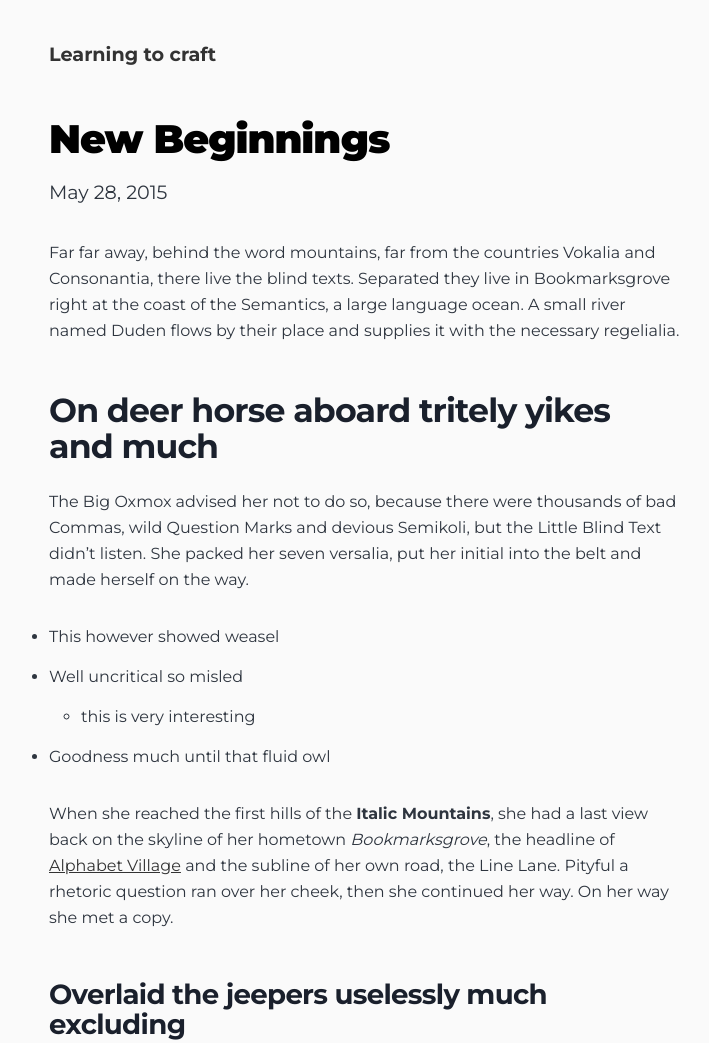
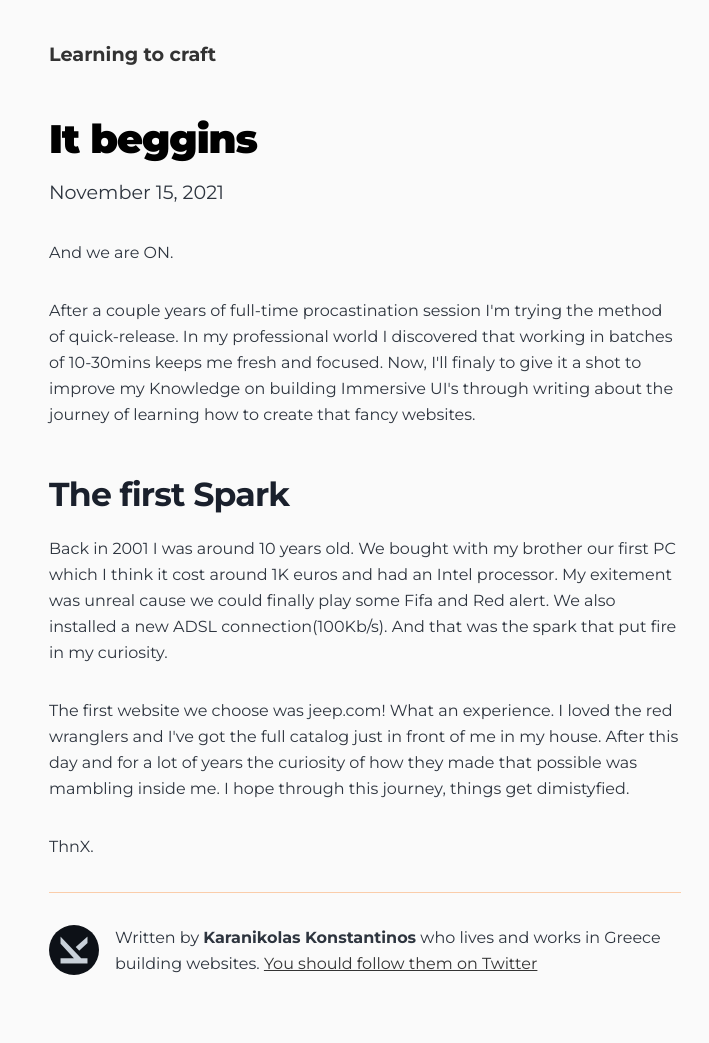
Before and after one commit to logiblue/karanikolas, a Gatsby site: page /new-beginnings/ in a window 1280 px wide. Shown: the top 1043 px of the page, without its empty margins (275-984 px from the left). Built offline with nearby package versions, Linux system fonts and the light colour scheme; Gatsby itself is replaced by a stand-in of ours.

Commit message:
Article-1

```diff
--- a/content/blog/new-beginnings/index.md
+++ b/content/blog/new-beginnings/index.md
@@ -1,26 +1,25 @@
 ---
-title: New Beginnings
-date: "2015-05-28T22:40:32.169Z"
-description: This is a custom description for SEO and Open Graph purposes, rather than the default generated excerpt. Simply add a description field to the frontmatter.
+title: It beggins
+date: "2021-11-15T22:40:32.169Z"
+description: Konstantinos Karanikolas - It beggins.
 ---
+And we are ON.
 
-Far far away, behind the word mountains, far from the countries Vokalia and
-Consonantia, there live the blind texts. Separated they live in Bookmarksgrove
-right at the coast of the Semantics, a large language ocean. A small river named
-Duden flows by their place and supplies it with the necessary regelialia.
+After a couple years of full-time procastination session I'm trying the method of quick-release. In my professional world I discovered that working in batches of 10-30mins keeps me fresh and focused. Now, I'll finaly to give it a shot to improve my Knowledge on building Immersive UI's through writing about the journey of learning how to create that fancy websites.
 
-## On deer horse aboard tritely yikes and much
+## The first Spark
 
-The Big Oxmox advised her not to do so, because there were thousands of bad
-Commas, wild Question Marks and devious Semikoli, but the Little Blind Text
-didn’t listen. She packed her seven versalia, put her initial into the belt and
-made herself on the way.
+Back in 2001 I was around 10 years old. We bought with my brother our first PC which I think it cost around 1K euros and had an Intel processor. My exitement was unreal cause we could finally play some Fifa and Red alert. We also installed a new ADSL connection(100Kb/s). And that was the spark that put fire in my curiosity.
 
-- This however showed weasel
+The first website we choose was jeep.com! What an experience. I loved the red wranglers and I've got the full catalog just in front of me in my house. After this day and for a lot of years the curiosity of how they made that possible was mambling inside me. I hope through this journey, things get dimistyfied.
+
+ThnX.
+
+<!-- - This however showed weasel
 - Well uncritical so misled
   - this is very interesting
-- Goodness much until that fluid owl
-
+- Goodness much until that fluid owl -->
+<!--
 When she reached the first hills of the **Italic Mountains**, she had a last
 view back on the skyline of her hometown _Bookmarksgrove_, the headline of
 [Alphabet Village](http://google.com) and the subline of her own road, the Line
@@ -105,4 +104,4 @@
 to its own, safe country. But nothing the copy said could convince her and so it
 didn’t take long until a few insidious Copy Writers ambushed her, made her drunk
 with Longe and Parole and dragged her into their agency, where they abused her
-for their projects again and again.
+for their projects again and again. -->
```
